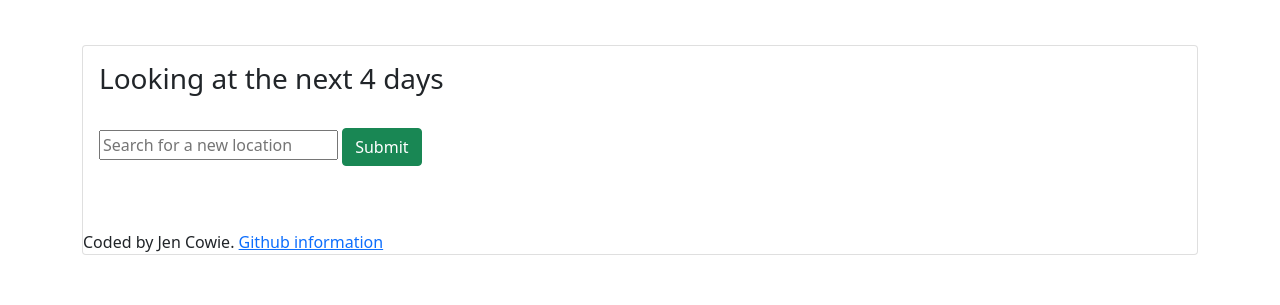
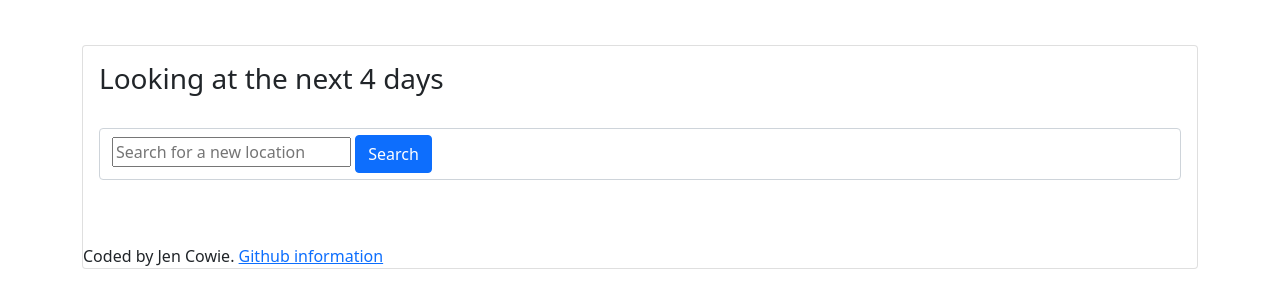
Before and after one commit to jenniferfcowie/My-coding-project, a plain HTML site: page index.html in a window 1280 px wide. Shown: the part 203-508 px from the top of the page. Drawn offline with nearby package versions, Linux system fonts and the light colour scheme; no server answers.

Commit message:
Updated submit button

```diff
--- a/index.html
+++ b/index.html
@@ -63,13 +63,18 @@
 
   </div>
 </br>
-      <form class="search-form" id="search-form">
+      <form class="form-control search-input" id="search-form">
         <input
-          type="text"
+          type="search"
           id="city-input"
           placeholder="Search for a new location"
         />
-        <button type="button" class="btn btn-success">Submit</button>
+        <input
+          type="submit"
+          class="btn btn-primary"
+          value="Search"
+
+      />
       </form>
     </br>
 
```
